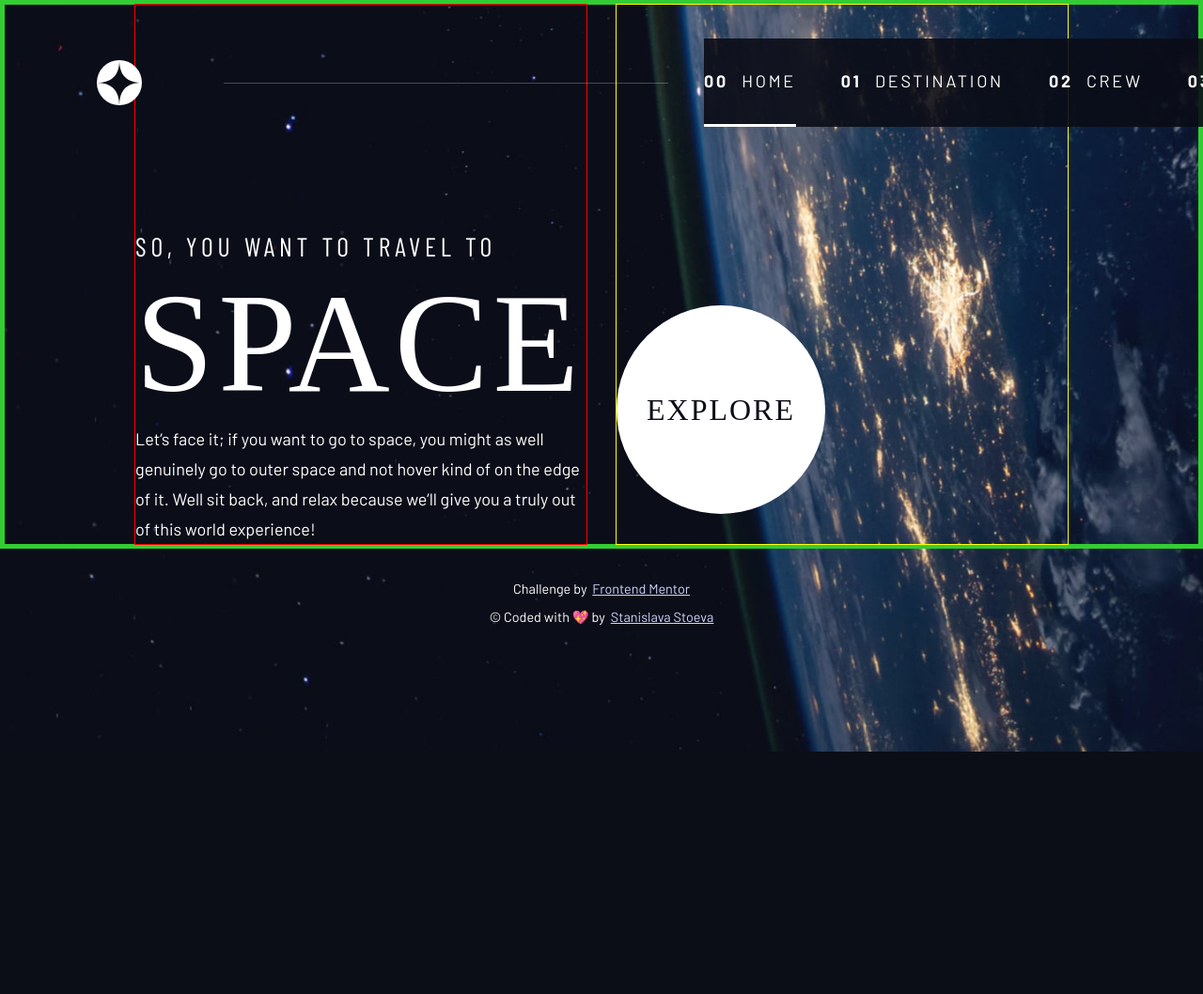
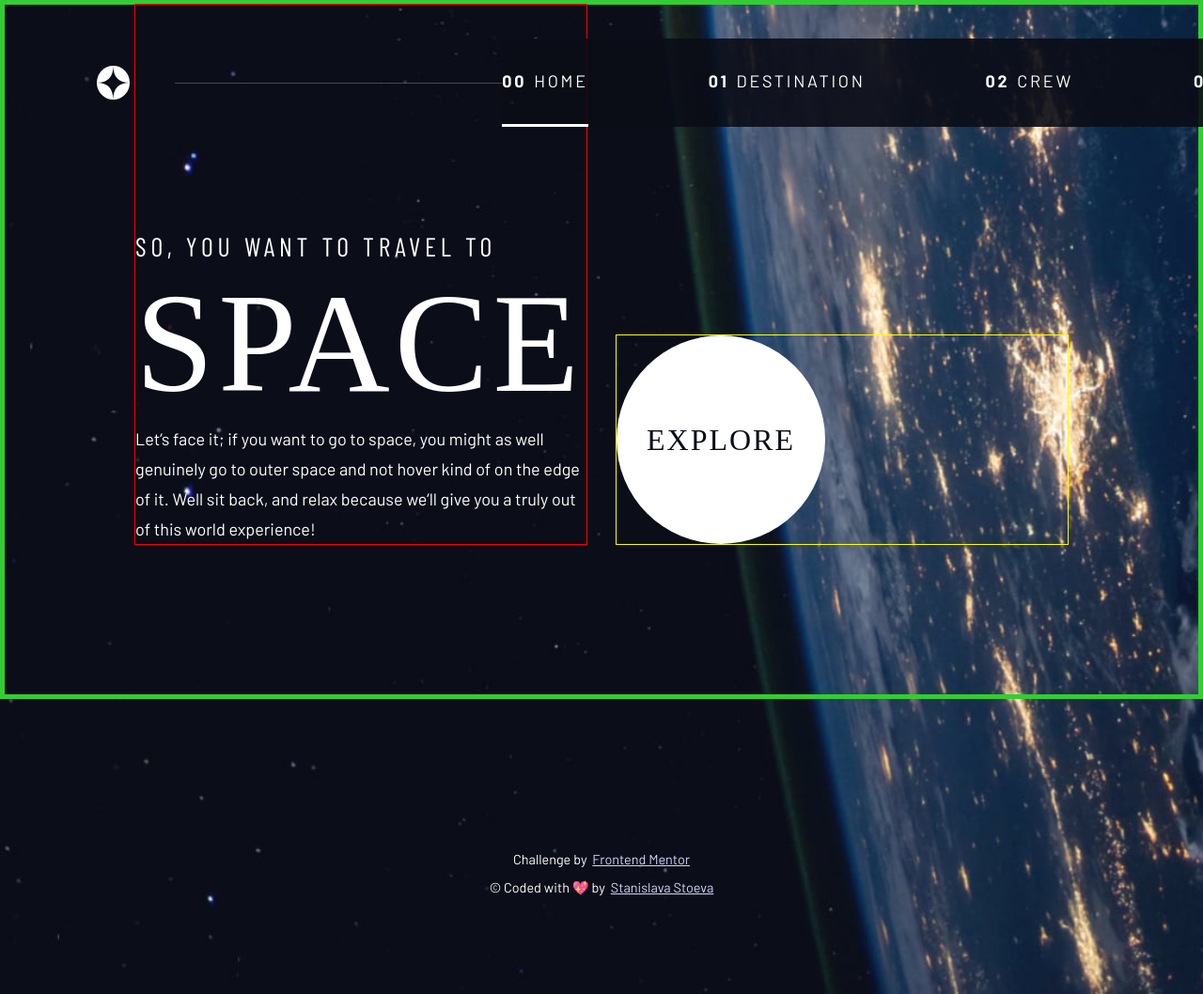
Before and after one commit to StasiS-web/SpaceTourism, a plain HTML site: page spaceTourism/index.html in a window 1280 px wide. Shown: the top 1058 px of the page at 94% size. Before the commit the page ends 800 px from the top, so only its background shows below. Drawn offline with nearby package versions, Linux system fonts and the light colour scheme; a web font is replaced by a local one.

Commit message:
add background links in the css & position the content to the bottom

```diff
--- a/spaceTourism/assets/css/style.css
+++ b/spaceTourism/assets/css/style.css
@@ -1,15 +1,16 @@
+/*=============== CUSTOM PROPERTIES ===============*/
 :root{
-/*  Colors  */
+    /*  Colors  */
     --primary-color: rgb(11, 13, 23);
     --secondary-color: rgb(208, 214, 249);
     --crl-white: rgb(255, 255, 255);
 
-/*  Font and typography  */
+    /*  Font and typography  */
     --ff-serif: "Bellefair", serif;
     --ff-sans-cond: "Barlow Condensed", sans-serif;
     --ff-sans-normal: "Barlow", sans-serif;
 
-/* Font weight  */
+    /* Font weight  */
     --font-regular: 400;
     --font-bold: 700;
 
@@ -57,6 +58,9 @@
 *{
     margin: 0;
     padding: 0;
+}
+
+;:focus{
     outline: none;
 }
 
@@ -78,7 +82,8 @@ h2,
 h3,
 h4,
 h5,
-h6{
+h6,
+p{
     font-weight: var(--font-regular);
 }
 
@@ -120,19 +125,33 @@ select{
     gap: var(--gap, 1rem);
 }
 
+.d-block{
+    display: block;
+}
+
 .flow > *:where(:not(:first-child)) {
     margin-top: var(--flow-space, 1rem);
 }
 
 .grid-container{
     display: grid;
+    text-align: center;
+    place-content: center;
+    row-gap: 10%;
+    padding-inline: 1rem;
+    padding-bottom: 4rem;
     border: 5px solid limegreen;
+}
+
+.grid-container *{
+    max-width: 50ch;
 }
 
 @media (min-width: 45em) {
     .grid-container{
+        text-align: left;
         column-gap: var(--container-gap, 2rem);
-        grid-template-columns: minmax(2em, 1fr) repeat(2, minmax(0, 30rem)) minmax(2em, 1fr);
+        grid-template-columns: minmax(1rem, 1fr) repeat(2, minmax(0, 30rem)) minmax(1rem, 1fr);
     }
 
     .grid-container > *:first-child{
@@ -143,6 +162,11 @@ select{
     .grid-container > *:last-child{
         grid-column: 3;
         outline: 1px solid yellow;
+    }
+
+    .grid-container--home {
+        padding-bottom: max(6rem, 20vh);
+        align-items: end;
     }
 }
 
@@ -191,22 +215,20 @@ select{
     color: rgb(255, 255, 255, .25);
 }
 
-
 /*========== COMPONENTS ==========*/
 .large-btn{
+    font-size: 2rem;
     position: relative;
     z-index: 1;
     display: inline-grid;
     place-items: center;
-    padding-inline: 2rem;
+    padding: 0 2rem;
     border-radius: 50%;
     aspect-ratio: 1;
     text-decoration: none;
     color: var(--primary-color);
+    font-family: var(--ff-serif);
     background-color: var(--crl-white);
-    font-family: var(--ff-serif);
-    font-size: var(--fs-600);
-    margin-top: 20rem;
 }
 
 .large-btn::after{
@@ -246,6 +268,7 @@ select{
     display: inline-flex;
     position: absolute;
     justify-content: space-between;
+    background-color: transparent;
     align-items: center;
     width: 1385px;
     height: 96px;
@@ -254,7 +277,7 @@ select{
 }
 
 .primary-nav{
-    --gap: clamp(1.5rem, 5vw, 3rem);
+    --gap: 8rem;
     --underline-gap: 2rem;
     list-style: none;
     padding: 0;
@@ -263,6 +286,7 @@ select{
 }
 
 .primary-nav a{
+    display: inline-flex;
     color: var(--crl-white);
     text-decoration: none;
 }
@@ -313,23 +337,27 @@ select{
     background-color: rgba(255, 255, 255, 1);
 }
 
+/*=============== PGE SPECIFIC BACKGROUND ===============*/
+body{
+    background-repeat: no-repeat;
+    background-size: cover;
+}
+
 /*=============== HOME ===============*/
 .home{
-    background-image: url("/spaceTourism/assets/img/home/background-home-mobile.jpg");
-    background-repeat: no-repeat;
-    background-size: cover;
+    background-image: url("../img/home/background-home-mobile.jpg");
 }
 
 @media (min-width: 35em) {
     .home{
         background-position: center center;
-        background-image: url("/spaceTourism/assets/img/home/background-home-tablet.jpg");
+        background-image: url("../img/home/background-home-tablet.jpg");
     }
 }
 
 @media (min-width: 45em) {
     .home{
-        background-image: url("/spaceTourism/assets/img/home/background-home-desktop.jpg");
+        background-image: url("../img/home/background-home-desktop.jpg");
     }
 }
 
@@ -362,20 +390,69 @@ h5,
     font-weight: var(--font-regular);
 }
 
+/*=============== DESTINATION ===============*/
+.destination{
+    background-image: url("../img/destination/background-destination-mobile.jpg");
+}
 
+@media (min-width: 35em) {
+    .destination{
+        background-position: center center;
+        background-image: url("../img/destination/background-destination-tablet.jpg");
+    }
+}
 
-/*=============== DESTINATION ===============*/
+@media (min-width: 45em) {
+    .destination{
+        background-image: url("../img/destination/background-destination-desktop.jpg");
+    }
+}
 
 
 /*=============== CREW ===============*/
+.crew{
+    background-image: url("../img/crew/background-crew-mobile.jpg");
+}
+
+@media (min-width: 35em) {
+    .crew{
+        background-position: center center;
+        background-image: url("../img/crew/background-crew-tablet.jpg");
+    }
+}
+
+@media (min-width: 45em) {
+    .crew{
+        background-image: url("../img/crew/background-crew-desktop.jpg");
+    }
+}
 
 
 /*=============== TECHNOLOGY ===============*/
+.technology{
+    background-image: url("../img/technology/background-technology-mobile.jpg");
+}
+
+@media (min-width: 35em) {
+    .technology{
+        background-position: center center;
+        background-image: url("../img/technology/background-technology-tablet.jpg");
+    }
+}
+
+@media (min-width: 45em) {
+    .technology{
+        background-image: url("../img/technology/background-technology-desktop.jpg");
+    }
+}
+
 
 /*=============== FOOTER ===============*/
 footer{
     position: sticky;
     top: 100vh;
+    margin-top: 10%;
+    margin-bottom: 8%;
 }
 .challenges p{
     display: flex;
--- a/spaceTourism/index.html
+++ b/spaceTourism/index.html
@@ -41,10 +41,10 @@
     </nav>
   </header>
   <!--------------- MAIN --------------->
-  <main class="grid-container">
+  <main class="grid-container grid-container--home">
       <div>
         <h1 class="uppercase letter-spacing-1">So, you want to travel to
-          <span class="subtitle">Space</span></h1>
+          <span class="subtitle d-block">Space</span></h1>
           <p class="desc">
             Let’s face it; if you want to go to space, you might as well genuinely go to
             outer space and not hover kind of on the edge of it. Well sit back, and relax
```
